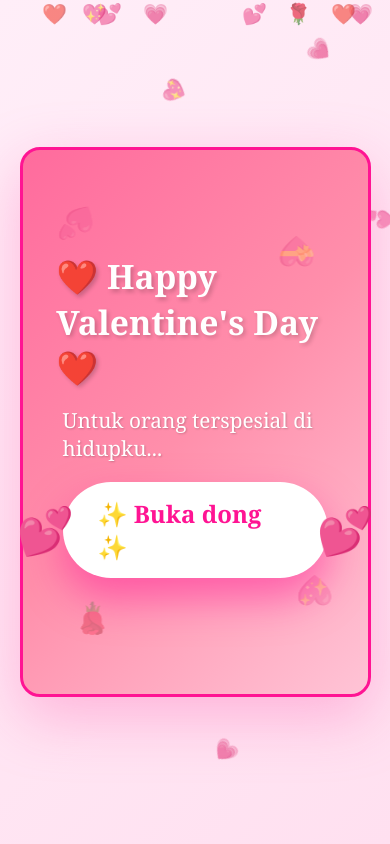
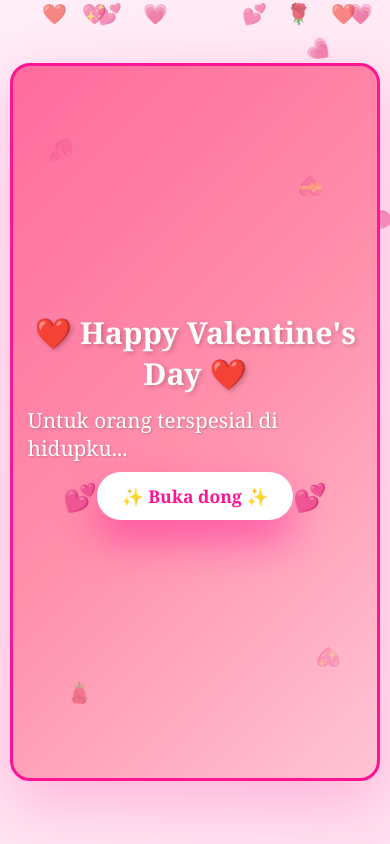
Before and after one commit to arnandaam/tescuy, a plain HTML site: page index.html in a window 390 px wide. Drawn offline with Linux system fonts and the light colour scheme.

Commit message:
Update index.html

```diff
--- a/index.html
+++ b/index.html
@@ -75,6 +75,14 @@
             cursor: pointer;
         }
 
+        @media (max-width: 768px) {
+            .card {
+                width: 95%;
+                height: 85vh;
+                max-height: none;
+            }
+        }
+
         .card.opened {
             transform: rotateY(180deg);
         }
@@ -96,7 +104,7 @@
             justify-content: center;
             align-items: center;
             color: white;
-            padding: 40px;
+            padding: 40px 20px;
             border: 3px solid #ff1493;
         }
 
@@ -105,6 +113,22 @@
             margin-bottom: 20px;
             text-shadow: 2px 2px 4px rgba(0,0,0,0.2);
             animation: pulse 2s infinite;
+            text-align: center;
+        }
+
+        @media (max-width: 768px) {
+            .card-front {
+                padding: 20px 15px;
+            }
+
+            .card-front h1 {
+                font-size: 1.8em;
+                margin-bottom: 15px;
+            }
+
+            .card-front p {
+                font-size: 1em;
+            }
         }
 
         @keyframes pulse {
@@ -152,6 +176,24 @@
             transform: translateY(-50%);
         }
 
+        @media (max-width: 768px) {
+            .tap-hint {
+                font-size: 1.1em;
+                padding: 12px 25px;
+                margin-top: 20px;
+            }
+
+            .tap-hint::before {
+                left: -30px;
+                font-size: 1.2em;
+            }
+
+            .tap-hint::after {
+                right: -30px;
+                font-size: 1.2em;
+            }
+        }
+
         @keyframes bounce {
             0%, 100% {
                 transform: translateY(0px);
@@ -177,12 +219,18 @@
         .card-back {
             background: linear-gradient(135deg, #fff5f8 0%, #ffe8f0 100%);
             transform: rotateY(180deg);
-            padding: 20px;
+            padding: 20px 15px;
             overflow: hidden;
             border: 3px solid #ff69b4;
             display: flex;
             align-items: center;
             justify-content: center;
+        }
+
+        @media (max-width: 768px) {
+            .card-back {
+                padding: 15px 10px;
+            }
         }
 
         .card-content {
@@ -207,6 +255,14 @@
             grid-template-columns: repeat(3, 1fr);
             gap: 10px;
             margin: 15px 0;
+        }
+
+        @media (max-width: 768px) {
+            .photo-gallery {
+                grid-template-columns: 1fr;
+                gap: 8px;
+                margin: 10px 0;
+            }
         }
 
         .photo-frame {
@@ -234,6 +290,17 @@
             background: #f9f9f9;
         }
 
+        @media (max-width: 768px) {
+            .photo-frame {
+                padding: 6px;
+                transform: rotate(0deg) !important;
+            }
+
+            .photo-frame img {
+                height: 200px;
+            }
+        }
+
         /* Message section */
         .message {
             background: white;
@@ -251,6 +318,18 @@
             font-style: italic;
         }
 
+        @media (max-width: 768px) {
+            .message {
+                padding: 15px;
+                margin: 10px 0 5px 0;
+            }
+
+            .message p {
+                font-size: 1em;
+                line-height: 1.5;
+            }
+        }
+
         /* Decorative elements */
         .decoration {
             position: absolute;
@@ -266,32 +345,13 @@
 
         /* Responsive */
         @media (max-width: 768px) {
-            .card {
-                height: 85vh;
-                max-height: 550px;
+            .card-content h2 {
+                font-size: 1.3em;
+                margin-bottom: 8px;
             }
 
-            .card-front h1 {
-                font-size: 2em;
-            }
-
-            .card-content h2 {
-                font-size: 1.5em;
-                margin-bottom: 10px;
-            }
-
-            .message p {
-                font-size: 1.1em;
-            }
-
-            .photo-gallery {
-                grid-template-columns: 1fr;
-                gap: 8px;
-            }
-
-            .photo-frame img {
-                height: 180px;
-                object-fit: contain;
+            .decoration {
+                font-size: 20px;
             }
         }
     </style>
```
